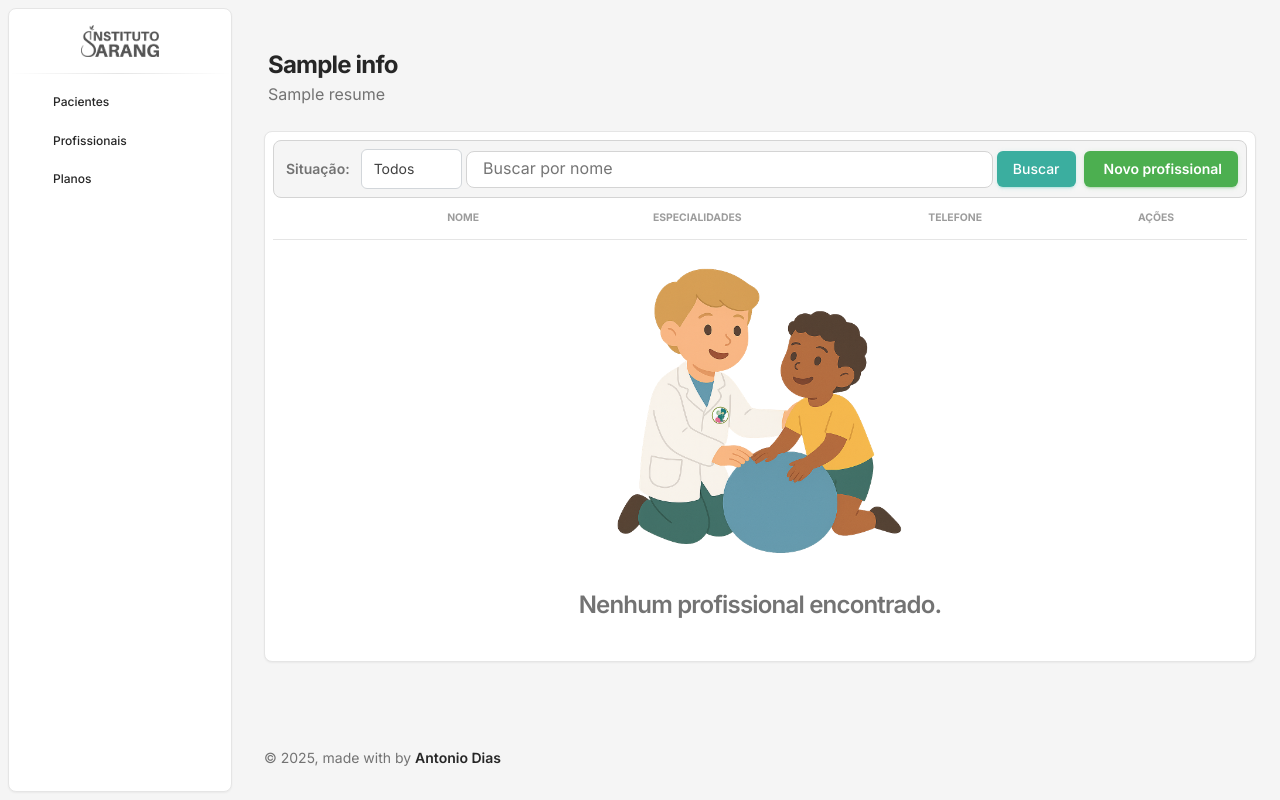
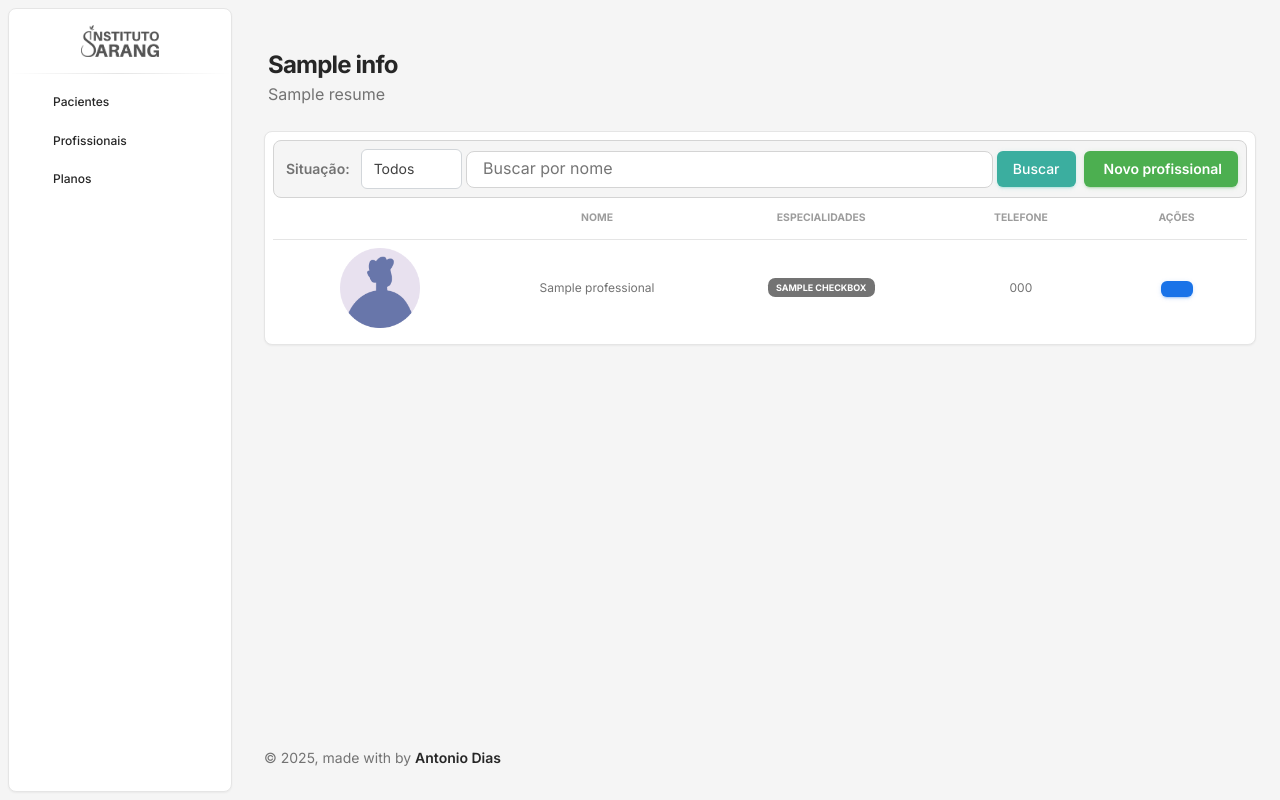
Before and after one commit to antonioisaacdias/clinic-manager, a Django app: template apps/professional/templates/professional/professional_list.html in a window 1280 px wide. Run offline with Django 5.2, Linux system fonts and the light colour scheme; the template is opened without the code that fills it: most values are stand-ins (such as "Sample title", 1, 10 or a date in 2020); some libraries are stand-ins or nearby versions.

Commit message:
fea: Avança na view de Listagem de profissionais

```diff
--- a/apps/professional/templates/professional/professional_list.html
+++ b/apps/professional/templates/professional/professional_list.html
@@ -55,12 +55,46 @@
         </tr>
       </thead>
       <tbody>
+        {% for professional in professionals %}
+        <tr>
+          <td class="px-4 text-center">
+            {% if professional.gender == 'M' %}
+              <img src="{% static 'core/imgs/he-doctor.png' %}" alt="" width="80px">
+            {% elif professional.gender == 'F' %}
+              <img src="{% static 'core/imgs/she-doctor.png' %}" alt="" width="80px">
+            {% else %}
+              <img src="{% static 'core/imgs/doctor.png' %}" alt="" width="80px">
+            {% endif %}
+          </td>
+          <td>
+            <p class="text-xs mb-0 text-center ">{{ professional.name }}</p>
+          </td>
+          <td>
+            <div class="text-xs text-center d-flex flex-wrap justify-content-center gap-1">
+              {% for specialty in professional.specialties.all %}
+                <span class="badge bg-secondary">{{ specialty.name }}</span>
+              {% empty %}
+                <span class="text-muted">Nenhuma</span>
+              {% endfor %}
+            </div>
+          </td>
+          <td class="align-middle text-center">
+            <p class="text-xs font-weight-normal mb-0 text-center">{{ professional.phone }}</p>
+          </td>
+          <td class="align-middle text-center">
+            <a class="btn btn-info text-white mb-0" href="">
+              <i class="fa-solid fa-eye"></i>
+            </a>
+          </td>
+        </tr>
+        {% empty %}
         <tr>
           <td colspan="5" class="text-center text-muted py-4">
             <img src="{% static 'core/imgs/kids-with-ball.png' %}" alt="" width="300px">
             <p class='h4 text-secondary mt-4'>Nenhum profissional encontrado.</p>
           </td>
         </tr>
+        {% endfor %}
       </tbody>
     </table>
 
```
Also changed, not shown: apps/core/static/core/imgs/doctor.png (added), apps/core/static/core/imgs/he-doctor.png (added), apps/core/static/core/imgs/she-doctor.png (added).
